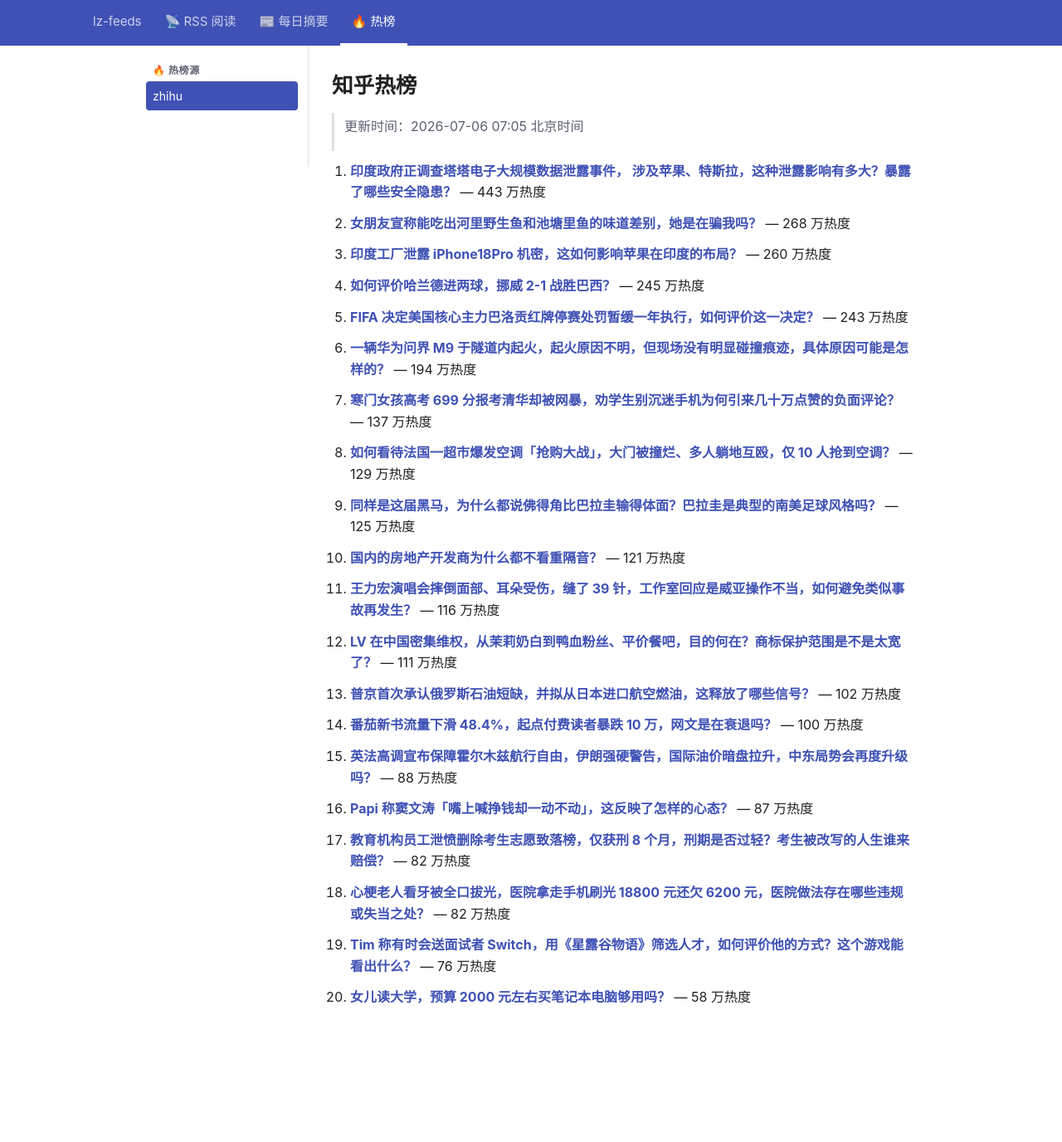
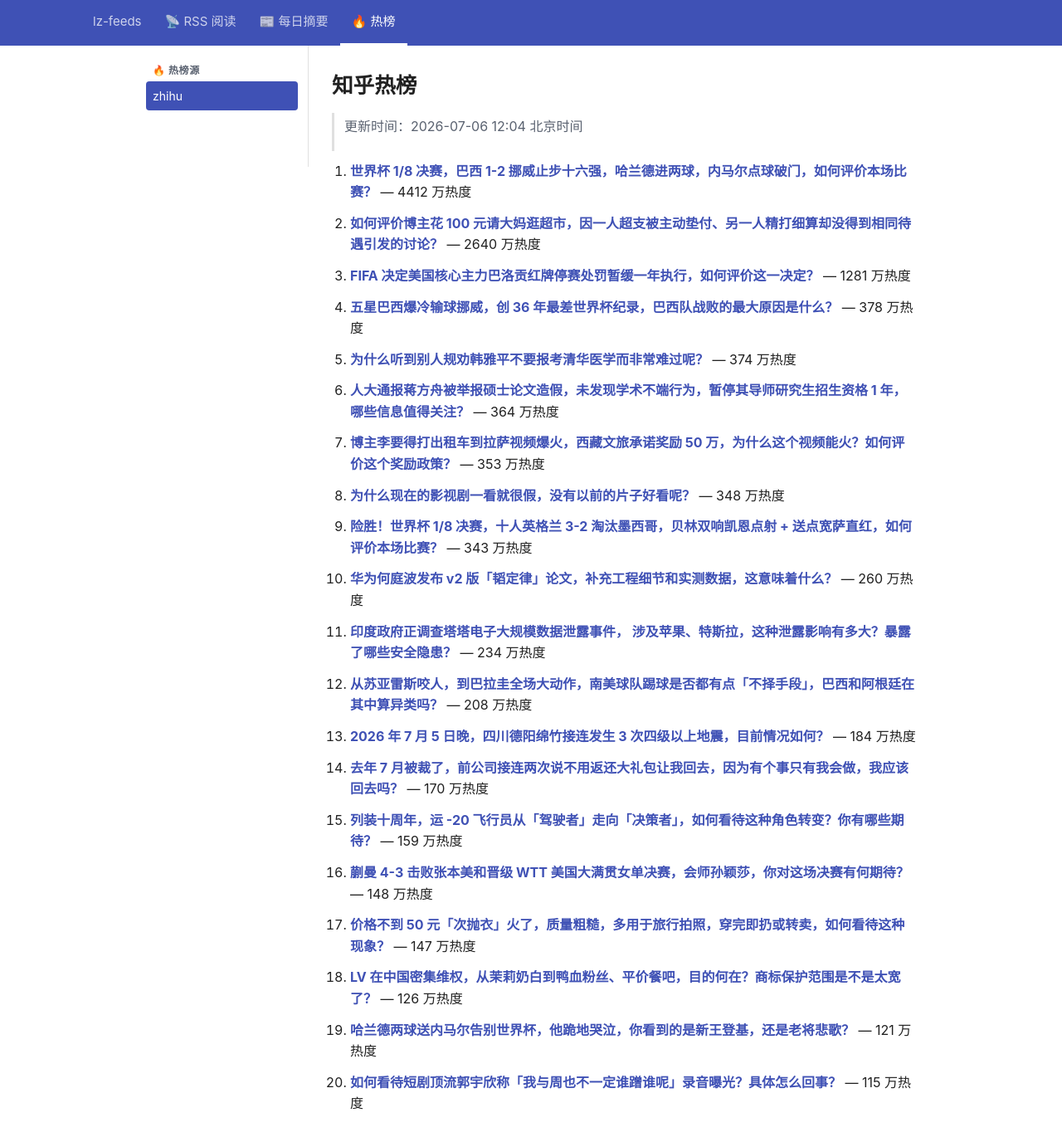
Before and after one commit to lizhang0101/lz-feeds, a Jekyll site: the page built from _hotlist/zhihu.md, in a window 1280 px wide and 1400 px high. Shown: the top 1376 px of the window at 83% size. Built offline with Jekyll 4.4.1, drawn with Linux system fonts in a browser that asks for light colours.

Commit message:
hotlist: 2026-07-06T04:04Z

```diff
--- a/_hotlist/zhihu.md
+++ b/_hotlist/zhihu.md
@@ -1,48 +1,48 @@
 ---
-updated: 2026-07-06 07:05 北京时间
+updated: 2026-07-06 12:04 北京时间
 count: 20
 ---
 
 # 知乎热榜
 
-> 更新时间：2026-07-06 07:05 北京时间
+> 更新时间：2026-07-06 12:04 北京时间
 
-1. **[印度政府正调查塔塔电子大规模数据泄露事件， 涉及苹果、特斯拉，这种泄露影响有多大？暴露了哪些安全隐患？](https://www.zhihu.com/question/2056780978534750118)** — 443 万热度
+1. **[世界杯 1/8 决赛，巴西 1-2 挪威止步十六强，哈兰德进两球，内马尔点球破门，如何评价本场比赛？](https://www.zhihu.com/question/2057080646317466862)** — 4412 万热度
 
-2. **[女朋友宣称能吃出河里野生鱼和池塘里鱼的味道差别，她是在骗我吗？](https://www.zhihu.com/question/549961837)** — 268 万热度
+2. **[如何评价博主花 100 元请大妈逛超市，因一人超支被主动垫付、另一人精打细算却没得到相同待遇引发的讨论？](https://www.zhihu.com/question/2056727677596164472)** — 2640 万热度
 
-3. **[印度工厂泄露 iPhone18Pro 机密，这如何影响苹果在印度的布局？](https://www.zhihu.com/question/2056716909140354522)** — 260 万热度
+3. **[FIFA 决定美国核心主力巴洛贡红牌停赛处罚暂缓一年执行，如何评价这一决定？](https://www.zhihu.com/question/2057280677406577002)** — 1281 万热度
 
-4. **[如何评价哈兰德进两球，挪威 2-1 战胜巴西？](https://www.zhihu.com/question/2057341820804323070)** — 245 万热度
+4. **[五星巴西爆冷输球挪威，创 36 年最差世界杯纪录，巴西队战败的最大原因是什么？](https://www.zhihu.com/question/2057369309861475997)** — 378 万热度
 
-5. **[FIFA 决定美国核心主力巴洛贡红牌停赛处罚暂缓一年执行，如何评价这一决定？](https://www.zhihu.com/question/2057280677406577002)** — 243 万热度
+5. **[为什么听到别人规劝韩雅平不要报考清华医学而非常难过呢？](https://www.zhihu.com/question/2056673919688618654)** — 374 万热度
 
-6. **[一辆华为问界 M9 于隧道内起火，起火原因不明，但现场没有明显碰撞痕迹，具体原因可能是怎样的？](https://www.zhihu.com/question/2057012511703053889)** — 194 万热度
+6. **[人大通报蒋方舟被举报硕士论文造假，未发现学术不端行为，暂停其导师研究生招生资格 1 年，哪些信息值得关注？](https://www.zhihu.com/question/2057229015937546031)** — 364 万热度
 
-7. **[寒门女孩高考 699 分报考清华却被网暴，劝学生别沉迷手机为何引来几十万点赞的负面评论？](https://www.zhihu.com/question/2056771003376722999)** — 137 万热度
+7. **[博主李要得打出租车到拉萨视频爆火，西藏文旅承诺奖励 50 万，为什么这个视频能火？如何评价这个奖励政策？](https://www.zhihu.com/question/2057125814265542512)** — 353 万热度
 
-8. **[如何看待法国一超市爆发空调「抢购大战」，大门被撞烂、多人躺地互殴，仅 10 人抢到空调？](https://www.zhihu.com/question/2057044037853503573)** — 129 万热度
+8. **[为什么现在的影视剧一看就很假，没有以前的片子好看呢？](https://www.zhihu.com/question/1985987109690032745)** — 348 万热度
 
-9. **[同样是这届黑马，为什么都说佛得角比巴拉圭输得体面？巴拉圭是典型的南美足球风格吗？](https://www.zhihu.com/question/2057005052741379952)** — 125 万热度
+9. **[险胜！世界杯 1/8 决赛，十人英格兰 3-2 淘汰墨西哥，贝林双响凯恩点射 + 送点宽萨直红，如何评价本场比赛？](https://www.zhihu.com/question/2056755385696871724)** — 343 万热度
 
-10. **[国内的房地产开发商为什么都不看重隔音？](https://www.zhihu.com/question/2656149571)** — 121 万热度
+10. **[华为何庭波发布 v2 版「韬定律」论文，补充工程细节和实测数据，这意味着什么？](https://www.zhihu.com/question/2056736081148748715)** — 260 万热度
 
-11. **[王力宏演唱会摔倒面部、耳朵受伤，缝了 39 针，工作室回应是威亚操作不当，如何避免类似事故再发生？](https://www.zhihu.com/question/2056836082835121433)** — 116 万热度
+11. **[印度政府正调查塔塔电子大规模数据泄露事件， 涉及苹果、特斯拉，这种泄露影响有多大？暴露了哪些安全隐患？](https://www.zhihu.com/question/2056780978534750118)** — 234 万热度
 
-12. **[LV 在中国密集维权，从茉莉奶白到鸭血粉丝、平价餐吧，目的何在？商标保护范围是不是太宽了？](https://www.zhihu.com/question/2057021664789882741)** — 111 万热度
+12. **[从苏亚雷斯咬人，到巴拉圭全场大动作，南美球队踢球是否都有点「不择手段」，巴西和阿根廷在其中算异类吗？](https://www.zhihu.com/question/2057046843863691585)** — 208 万热度
 
-13. **[普京首次承认俄罗斯石油短缺，并拟从日本进口航空燃油，这释放了哪些信号？](https://www.zhihu.com/question/2056872271713678232)** — 102 万热度
+13. **[2026 年 7 月 5 日晚，四川德阳绵竹接连发生 3 次四级以上地震，目前情况如何？](https://www.zhihu.com/question/2057246238785942778)** — 184 万热度
 
-14. **[番茄新书流量下滑 48.4%，起点付费读者暴跌 10 万，网文是在衰退吗？](https://www.zhihu.com/question/2056035813520102531)** — 100 万热度
+14. **[去年 7 月被裁了，前公司接连两次说不用返还大礼包让我回去，因为有个事只有我会做，我应该回去吗？](https://www.zhihu.com/question/2056482607270047885)** — 170 万热度
 
-15. **[英法高调宣布保障霍尔木兹航行自由，伊朗强硬警告，国际油价暗盘拉升，中东局势会再度升级吗？](https://www.zhihu.com/question/2056886502731297310)** — 88 万热度
+15. **[列装十周年，运 -20 飞行员从「驾驶者」走向「决策者」，如何看待这种角色转变？你有哪些期待？](https://www.zhihu.com/question/2056401410393118037)** — 159 万热度
 
-16. **[Papi 称窦文涛「嘴上喊挣钱却一动不动」，这反映了怎样的心态？](https://www.zhihu.com/question/2055329997322293379)** — 87 万热度
+16. **[蒯曼 4-3 击败张本美和晋级 WTT 美国大满贯女单决赛，会师孙颖莎，你对这场决赛有何期待？](https://www.zhihu.com/question/2057354753332474469)** — 148 万热度
 
-17. **[教育机构员工泄愤删除考生志愿致落榜，仅获刑 8 个月，刑期是否过轻？考生被改写的人生谁来赔偿？](https://www.zhihu.com/question/2057047195979702923)** — 82 万热度
+17. **[价格不到 50 元「次抛衣」火了，质量粗糙，多用于旅行拍照，穿完即扔或转卖，如何看待这种现象？](https://www.zhihu.com/question/2049457693316927509)** — 147 万热度
 
-18. **[心梗老人看牙被全口拔光，医院拿走手机刷光 18800 元还欠 6200 元，医院做法存在哪些违规或失当之处？](https://www.zhihu.com/question/2056861703225042408)** — 82 万热度
+18. **[LV 在中国密集维权，从茉莉奶白到鸭血粉丝、平价餐吧，目的何在？商标保护范围是不是太宽了？](https://www.zhihu.com/question/2057021664789882741)** — 126 万热度
 
-19. **[Tim 称有时会送面试者 Switch，用《星露谷物语》筛选人才，如何评价他的方式？这个游戏能看出什么？](https://www.zhihu.com/question/2056022201455697979)** — 76 万热度
+19. **[哈兰德两球送内马尔告别世界杯，他跪地哭泣，你看到的是新王登基，还是老将悲歌？](https://www.zhihu.com/question/2057368024315686934)** — 121 万热度
 
-20. **[女儿读大学，预算 2000 元左右买笔记本电脑够用吗？](https://www.zhihu.com/question/2050162107103057134)** — 58 万热度
+20. **[如何看待短剧顶流郭宇欣称「我与周也不一定谁蹭谁呢」录音曝光？具体怎么回事？](https://www.zhihu.com/question/2056782166466508240)** — 115 万热度
```
